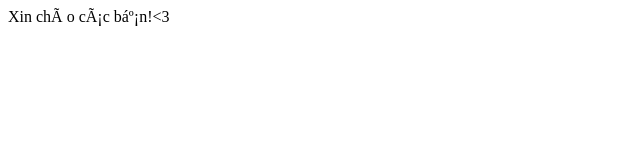
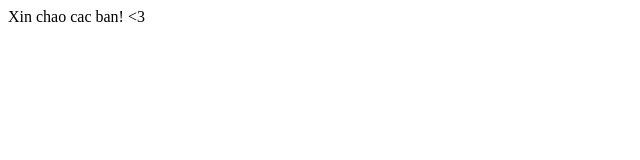
Before and after one commit to Namntn/W3-band, a plain HTML site: page index.html in a window 1280 px wide. Shown: the full height of the page, 0-640 px from the left. Drawn offline with Linux system fonts and the light colour scheme.

Commit message:
first commit

```diff
--- a/index.html
+++ b/index.html
@@ -1,14 +1,11 @@
 <!DOCTYPE html>
 <html>
-  <!-- Phần đầu -->
     <head>
-      <title> Bai hoc dau tien </title>
-      <meta charset="utf - 8">
+        <title> Bai hoc dau tien </title>
+        <meta charset="utf-8">
     </head>
 
-    <!-- Phần thân -->
     <body>
-        Xin chào các bạn!<3
-
+        Xin chao cac ban! <3
     </body>
 </html>
```
